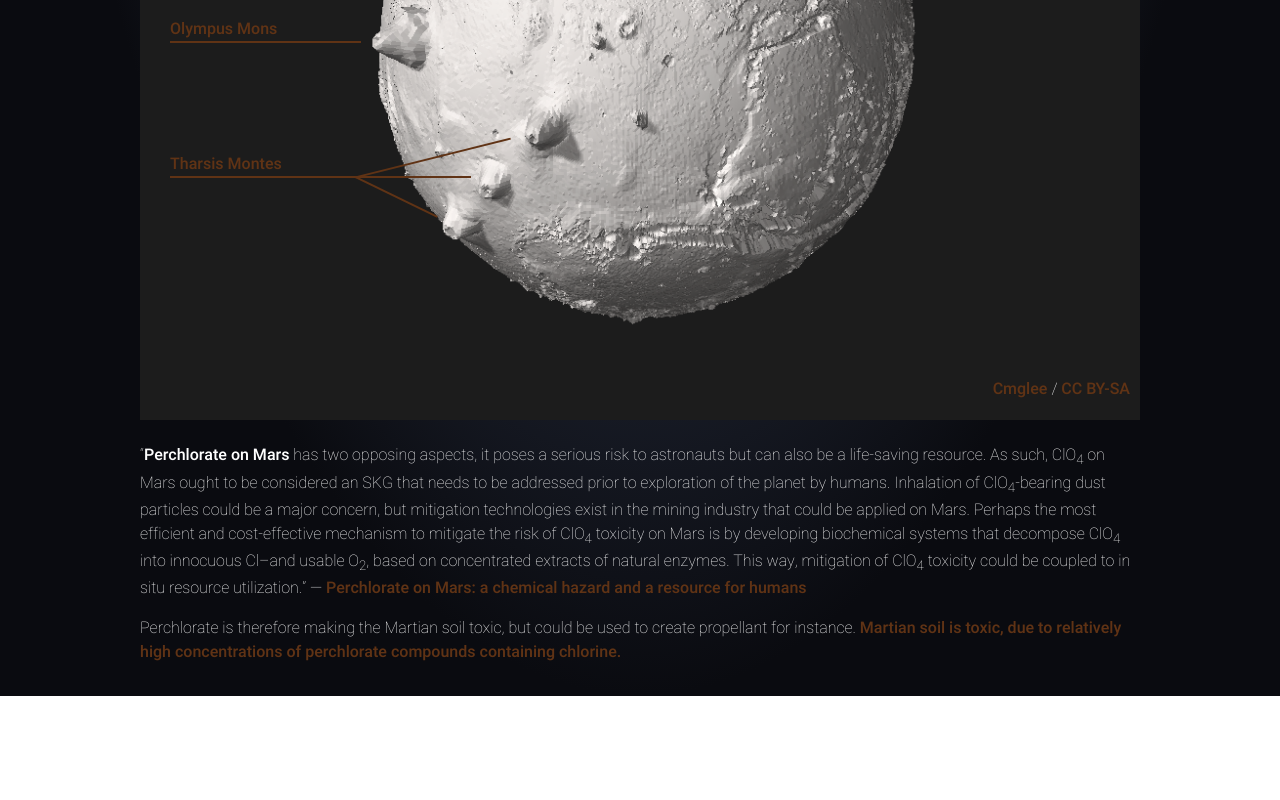
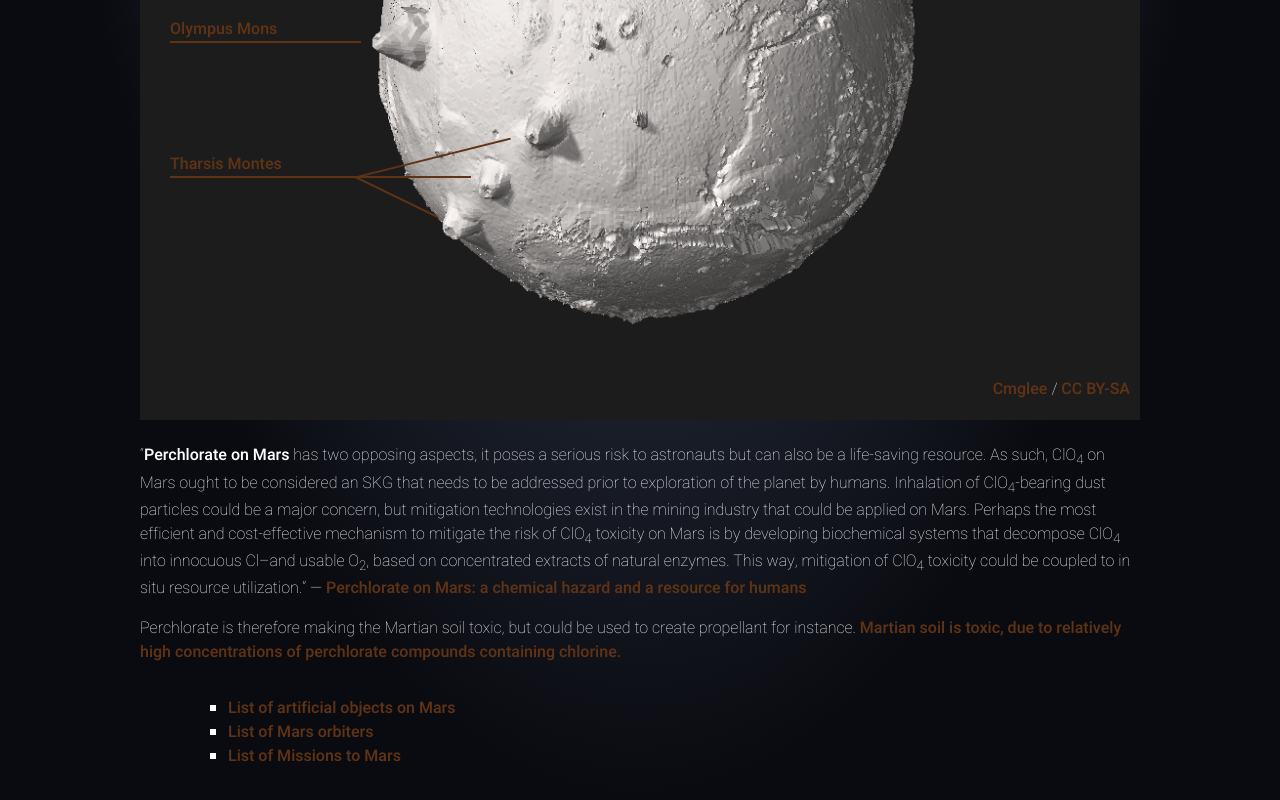
Before and after one commit to Zemke/mars, a plain HTML site: page index.html in a window 1280 px wide. Shown: the part 2556-3356 px from the top of the page. Before the commit the page ends 3252 px from the top, so only its background shows below. Drawn offline with nearby package versions, Linux system fonts and the light colour scheme; files that its build step writes are made by us from their sources.

Commit message:
Interesting links

```diff
--- a/index.html
+++ b/index.html
@@ -184,6 +184,25 @@
       </a>
     </p>
   </div>
+  <div class="more">
+    <ul>
+      <li>
+        <a href="https://en.wikipedia.org/wiki/List_of_artificial_objects_on_Mars" target="_blank">
+          List of artificial objects on Mars
+        </a>
+      </li>
+      <li>
+        <a href="https://en.wikipedia.org/wiki/List_of_Mars_orbiters" target="_blank">
+          List of Mars orbiters
+        </a>
+      </li>
+      <li>
+        <a href="https://en.wikipedia.org/wiki/List_of_missions_to_Mars" target="_blank">
+          List of Missions to Mars
+        </a>
+      </li>
+    </ul>
+  </div>
 </div>
 </body>
 </html>
--- a/scss/main.scss
+++ b/scss/main.scss
@@ -80,3 +80,15 @@ a {
     right: 8px;
   }
 }
+
+ul {
+  list-style-type: square;
+}
+
+.more {
+  margin-top: 2rem;
+
+  ul {
+    margin-left: 3rem;
+  }
+}
```
